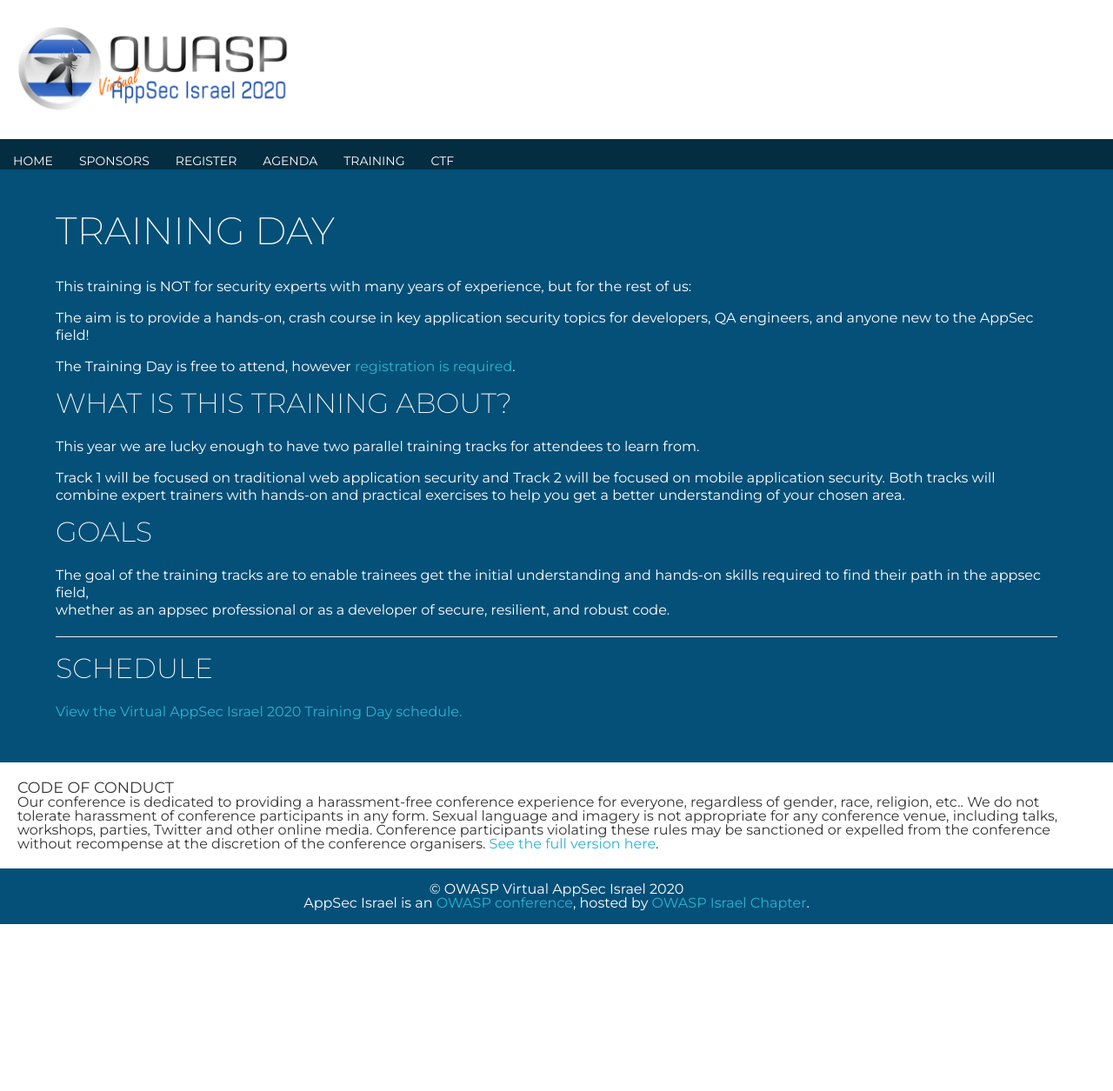
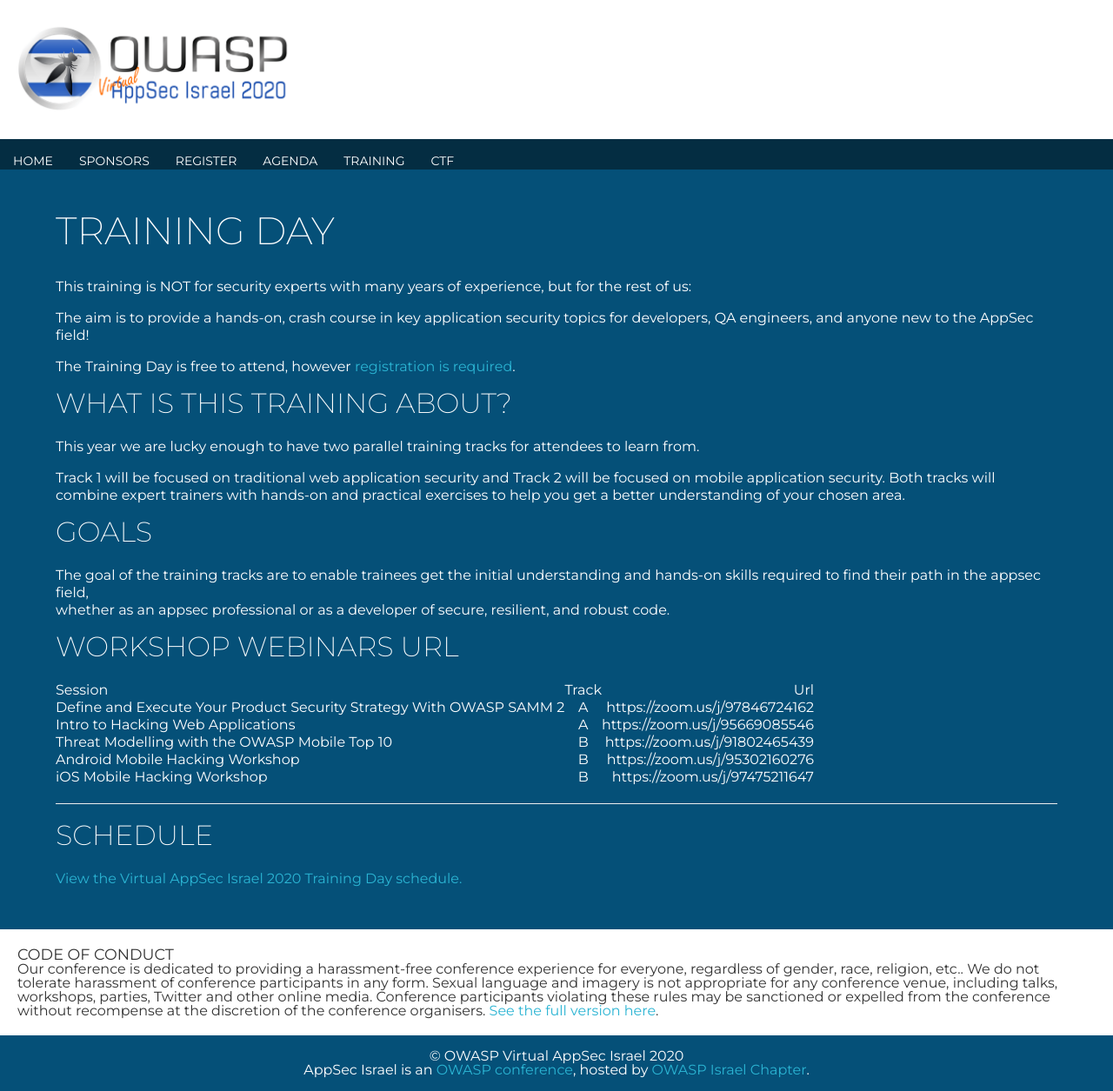
Before and after one commit to OWASP/www-event-appsecil-2023, a Jekyll site: the page built from Training.md, in a window 1280 px wide. Shown: the whole page at 87% size. Built offline with Jekyll 4.4.1, drawn with Linux system fonts in a browser that asks for light colours; our own code applies the rules of GitHub Pages for plain Markdown files; a script that is not in the unit is left out; before the commit the page ends 1063 px from its top, so only the background shows below that.

Commit message:
update webinars links in the site

```diff
--- a/Training.md
+++ b/Training.md
@@ -20,6 +20,17 @@ This year we are lucky enough to have **two** parallel training tracks for atten
 The goal of the training tracks are to enable trainees get the initial understanding and hands-on skills required to find their path in the appsec field,
 whether as an appsec professional or as a developer of secure, resilient, and robust code.
 
+### Workshop Webinars Url
+
+| Session        | Track           | Url  |
+| ------------- |:-------------:| -----:|
+| Define and Execute Your Product Security Strategy With OWASP SAMM 2      | A | https://zoom.us/j/97846724162 |
+| Intro to Hacking Web Applications      | A      |   https://zoom.us/j/95669085546 |
+| Threat Modelling with the OWASP Mobile Top 10 | B  |    https://zoom.us/j/91802465439 |
+| Android Mobile Hacking Workshop | B | https://zoom.us/j/95302160276 |
+| iOS Mobile Hacking Workshop | B | https://zoom.us/j/97475211647 |
+
+
 ---
 
 ### Schedule
```
Also changed, not shown: Agenda.md (+9 -0 lines), index.md (+1 -1 lines).
